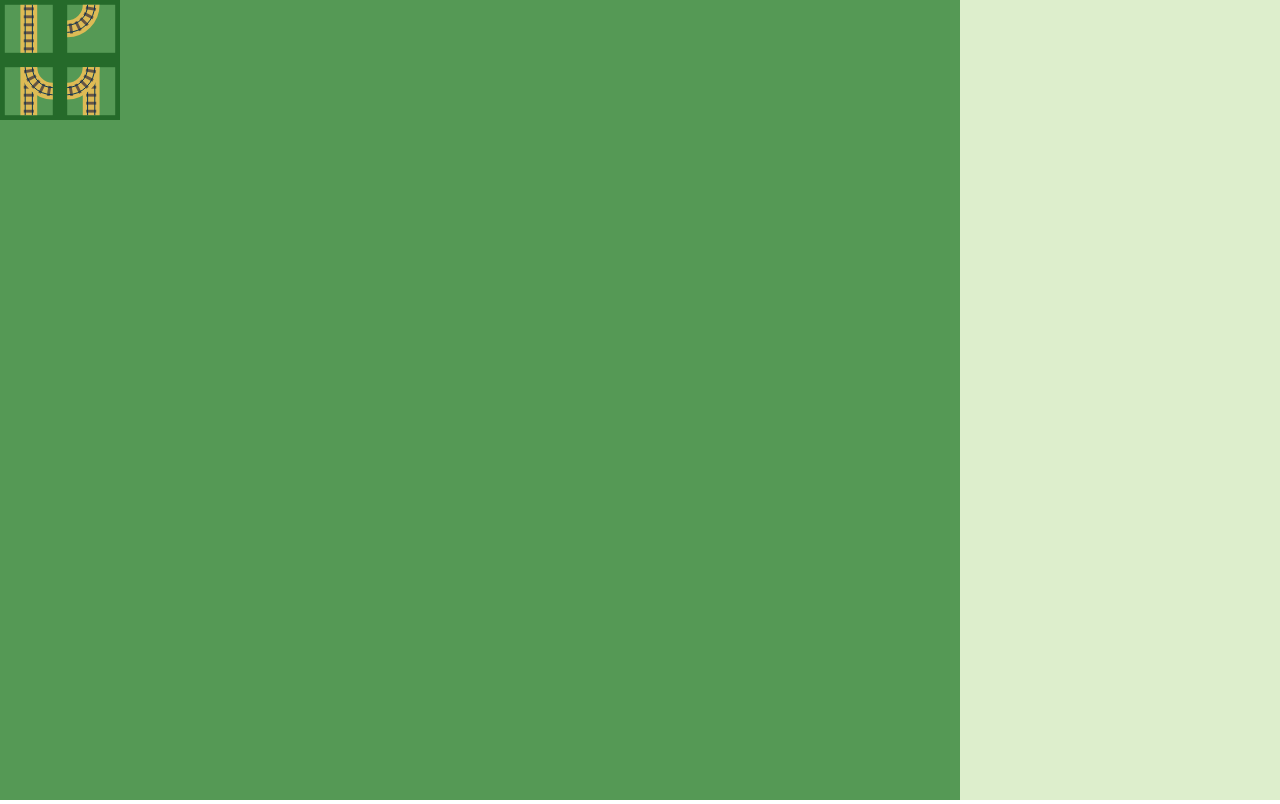
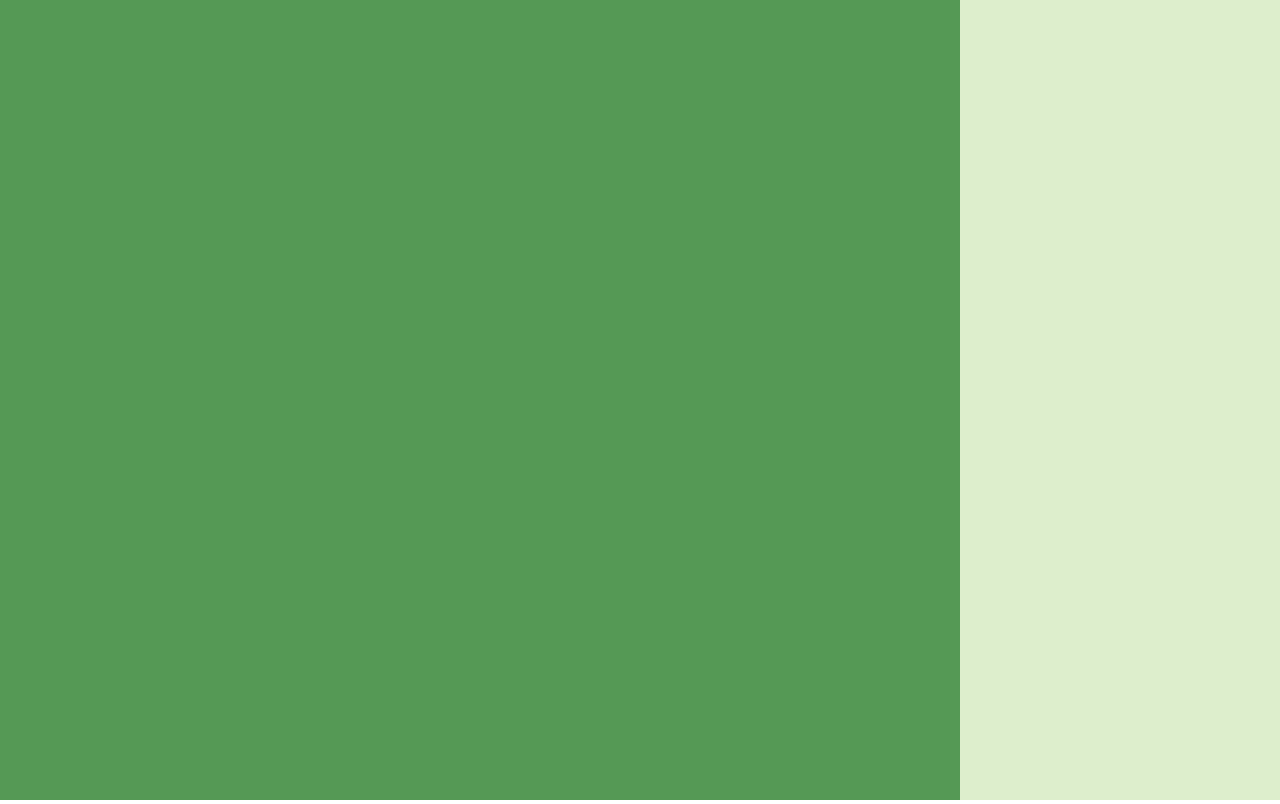
Before and after one commit to benwilhelm/debugging-trainset, a React (Create React App) app: page / in a window 1280 px wide. Built offline with nearby package versions, Linux system fonts and the light colour scheme.

Commit message:
Adjust viewbox initial state

```diff
--- a/src/components/PlaySpace/useZoomableSvg.js
+++ b/src/components/PlaySpace/useZoomableSvg.js
@@ -12,7 +12,7 @@ const useZoomableSvg = () => {
 
   const containerEl = useRef(null)
   const svgEl = useRef(null)
-  const [viewBox, setViewBox] = useState([0, 0, 800, 400 ])
+  const [viewBox, setViewBox] = useState([200, 0, 400, 400 ])
 
   const zoomHandler = (e) => {
     const [ pointerX, pointerY ] = pageCoordsToSvgCoords([e.clientX, e.clientY], svgEl.current)
```
